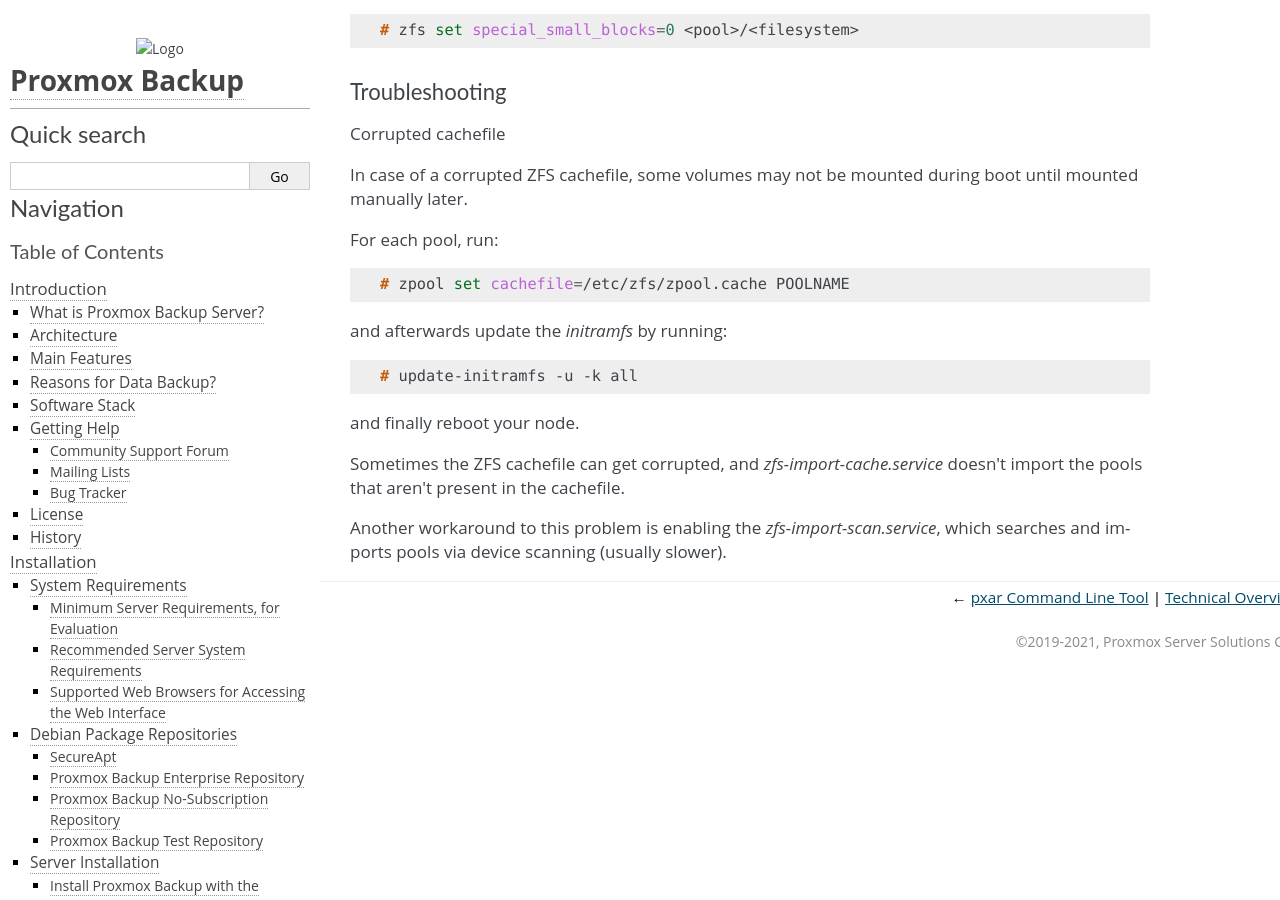
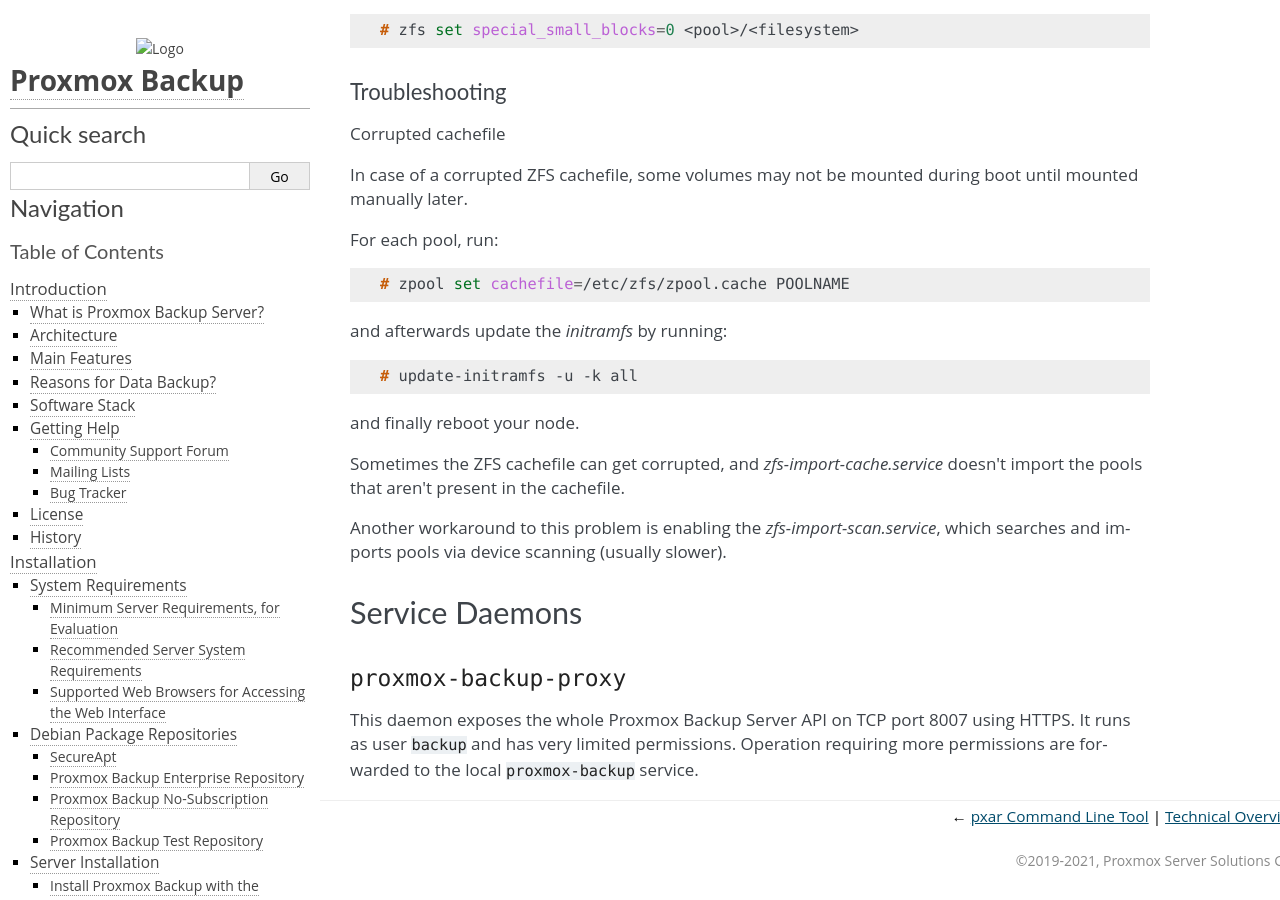
Before and after one commit to proxmox/proxmox-backup, a Sphinx documentation site: the page built from docs/sysadmin.rst, in a window 1280 px wide and 900 px high, scrolled down 7328 px. Built offline with Sphinx 7.4.7, drawn with Linux system fonts in a browser that asks for light colours; some of the changed text lies outside the part shown.

Commit message:
docs: add services.rst to section sysadmin

```diff
--- a/docs/configuration-files.rst
+++ b/docs/configuration-files.rst
@@ -83,7 +83,7 @@
 
 
 ``verification.cfg``
-~~~~~~~~~~~~~~~~~
+~~~~~~~~~~~~~~~~~~~~
 
 File Format
 ^^^^^^^^^^^
--- a/docs/proxmox-backup-proxy/description.rst
+++ b/docs/proxmox-backup-proxy/description.rst
@@ -1,3 +1,4 @@
-This is just a test.
-
-.. NOTE:: No further info.
+This daemon exposes the whole Proxmox Backup Server API on TCP port
+8007 using HTTPS. It runs as user ``backup`` and has very limited
+permissions. Operation requiring more permissions are forwarded to
+the local ``proxmox-backup`` service.
--- a/docs/sysadmin.rst
+++ b/docs/sysadmin.rst
@@ -25,4 +25,7 @@
 tasks which are commonly used on `Proxmox Backup`_. For other topics,
 please refer to the standard Debian documentation.
 
+
 .. include:: local-zfs.rst
+
+.. include:: services.rst
```
